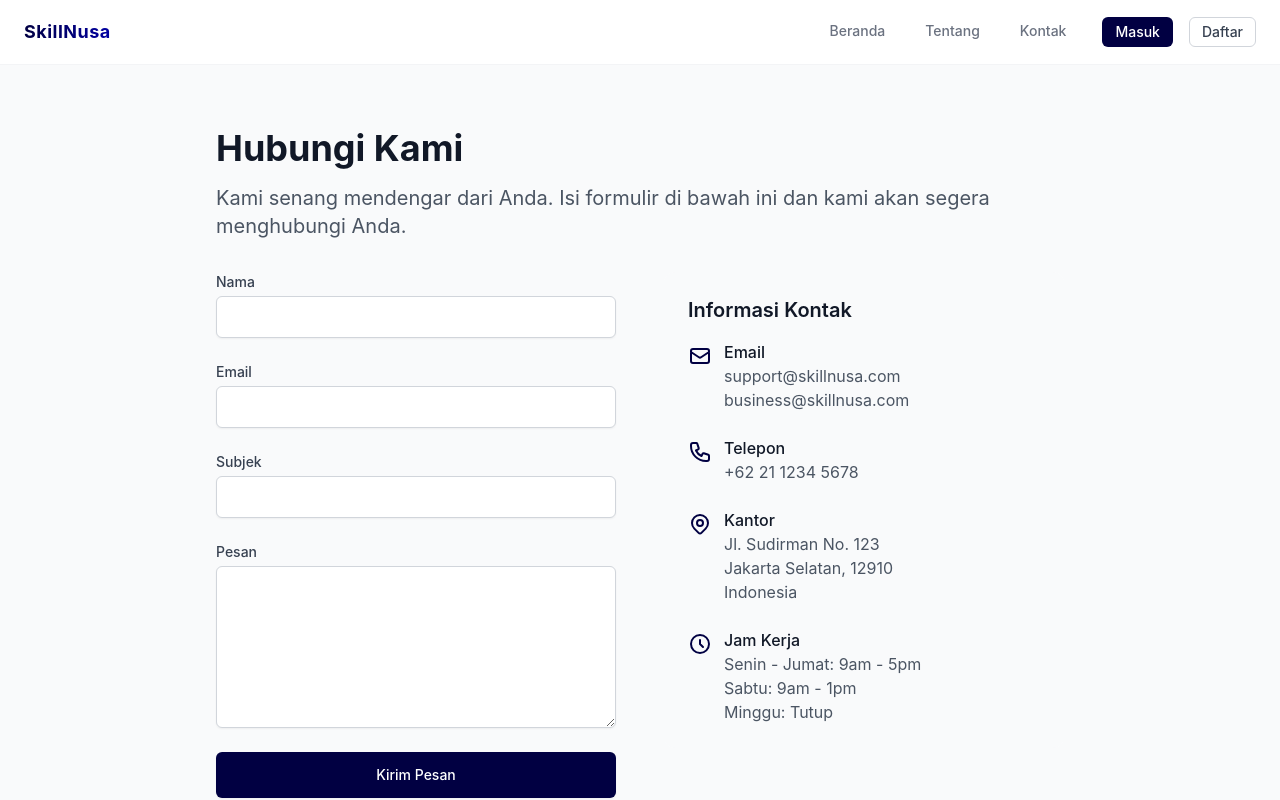
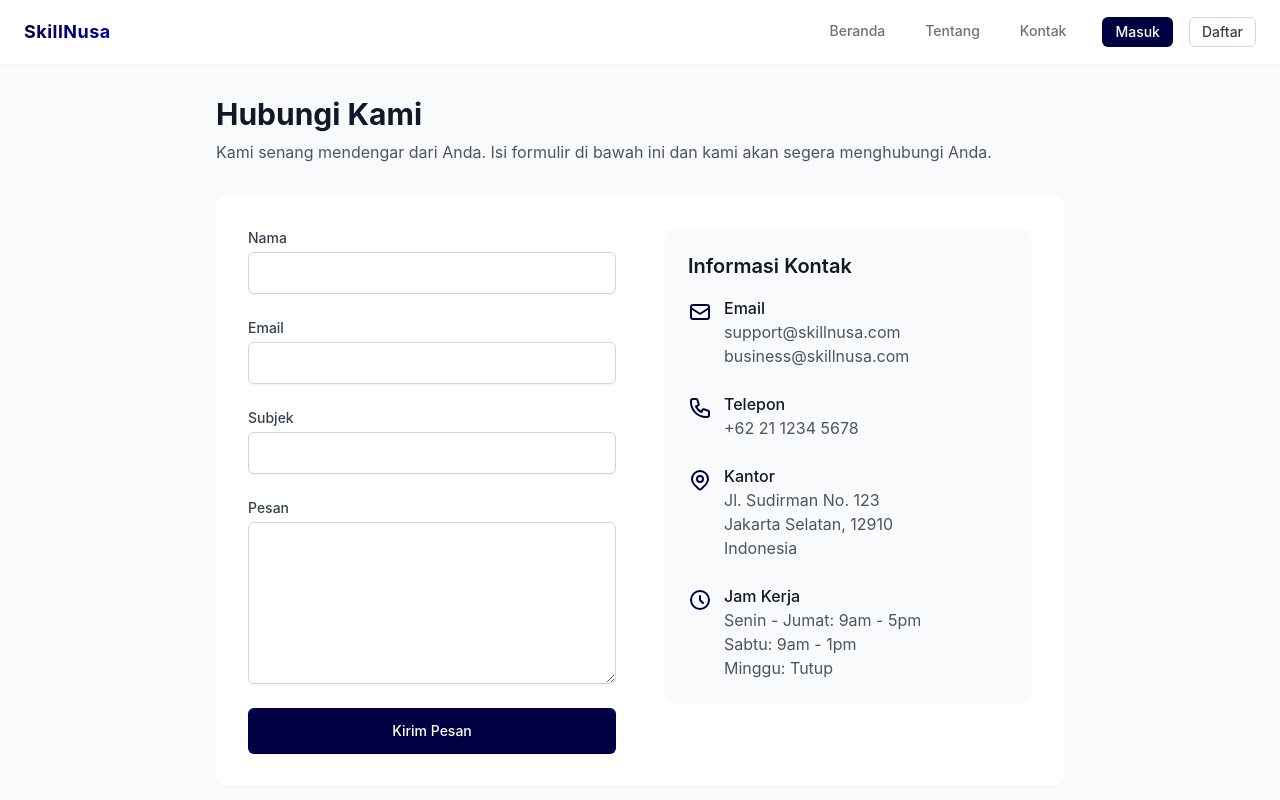
Before and after one commit to Kairosabinaya/SkillNusa, a React (Create React App) app: page /contact in a window 1280 px wide. Shown: the top 800 px of the page. Built offline with nearby package versions, Linux system fonts and the light colour scheme; no server answers.

Commit message:
fix containers

```diff
--- a/src/pages/Contact.js
+++ b/src/pages/Contact.js
@@ -22,12 +22,16 @@ export default function Contact() {
   };
 
   return (
-    <div className="min-h-screen bg-gray-50 py-16">
-      <PageContainer maxWidth="max-w-4xl" padding="px-6">
-        <h1 className="text-4xl font-bold text-gray-900 mb-4">Hubungi Kami</h1>
-        <p className="text-xl text-gray-600 mb-8">Kami senang mendengar dari Anda. Isi formulir di bawah ini dan kami akan segera menghubungi Anda.</p>
+    <div className="min-h-screen bg-gray-50 ">
+      <PageContainer maxWidth="max-w-4xl" padding="px-6 py-8">
+        {/* Header */}
+        <div className="mb-8">
+          <h1 className="text-3xl font-bold text-gray-900 mb-2">Hubungi Kami</h1>
+          <p className="text-gray-600">Kami senang mendengar dari Anda. Isi formulir di bawah ini dan kami akan segera menghubungi Anda.</p>
+        </div>
 
-        <div className="grid grid-cols-1 md:grid-cols-2 gap-12">
+        <div className="bg-white rounded-lg p-8 shadow-sm">
+          <div className="grid grid-cols-1 md:grid-cols-2 gap-12">
           <div>
             {submitted ? (
               <div className="bg-green-50 p-6 rounded-xl border border-green-200">
@@ -119,9 +123,9 @@ export default function Contact() {
             )}
           </div>
 
-          <div>
-            <div className="bg-gray-50 p-6 rounded-xl">
-              <h3 className="text-xl font-semibold text-gray-900 mb-4">Informasi Kontak</h3>
+                      <div>
+              <div className="bg-gray-50 p-6 rounded-xl">
+                <h3 className="text-xl font-semibold text-gray-900 mb-4">Informasi Kontak</h3>
               <div className="space-y-6">
                 <div className="flex items-start">
                   <svg xmlns="http://www.w3.org/2000/svg" className="h-6 w-6 text-[#010042] mt-1 mr-3" fill="none" viewBox="0 0 24 24" stroke="currentColor">
@@ -172,6 +176,7 @@ export default function Contact() {
             </div>
           </div>
         </div>
+        </div>
       </PageContainer>
     </div>
   );
--- a/src/pages/Favorites.js
+++ b/src/pages/Favorites.js
@@ -143,17 +143,16 @@ export default function Favorites() {
         </div>
 
         {favorites.length === 0 ? (
-          <div className="text-center py-16">
-            <div className="w-24 h-24 mx-auto mb-6 bg-gray-100 rounded-full flex items-center justify-center">
-              <svg className="w-12 h-12 text-gray-400" fill="none" stroke="currentColor" viewBox="0 0 24 24">
-                <path strokeLinecap="round" strokeLinejoin="round" strokeWidth={1.5} d="M4.318 6.318a4.5 4.5 0 000 6.364L12 20.364l7.682-7.682a4.5 4.5 0 00-6.364-6.364L12 7.636l-1.318-1.318a4.5 4.5 0 00-6.364 0z" />
-              </svg>
-            </div>
-            <h3 className="text-xl font-medium text-gray-900 mb-2">Belum Ada Favorit</h3>
-            <p className="text-gray-500 mb-6">Mulai simpan layanan yang menarik untuk Anda</p>
+          /* Empty Favorites */
+          <div className="bg-white rounded-lg p-12 text-center">
+            <svg className="w-24 h-24 text-gray-400 mx-auto mb-4" fill="none" stroke="currentColor" viewBox="0 0 24 24">
+              <path strokeLinecap="round" strokeLinejoin="round" strokeWidth={1.5} d="M4.318 6.318a4.5 4.5 0 000 6.364L12 20.364l7.682-7.682a4.5 4.5 0 00-6.364-6.364L12 7.636l-1.318-1.318a4.5 4.5 0 00-6.364 0z" />
+            </svg>
+            <h3 className="text-xl font-semibold text-gray-900 mb-2">Belum Ada Favorit</h3>
+            <p className="text-gray-600 mb-6">Mulai simpan layanan yang menarik untuk Anda</p>
             <Link
               to="/browse"
-              className="inline-flex items-center px-6 py-3 bg-[#010042] text-white rounded-lg hover:bg-[#0100a3] transition-colors"
+              className="inline-flex items-center px-6 py-3 bg-[#010042] text-white font-medium rounded-lg hover:bg-[#000030] transition duration-200"
             >
               <svg className="w-5 h-5 mr-2" fill="none" stroke="currentColor" viewBox="0 0 24 24">
                 <path strokeLinecap="round" strokeLinejoin="round" strokeWidth={2} d="M21 21l-6-6m2-5a7 7 0 11-14 0 7 7 0 0114 0z" />
```
